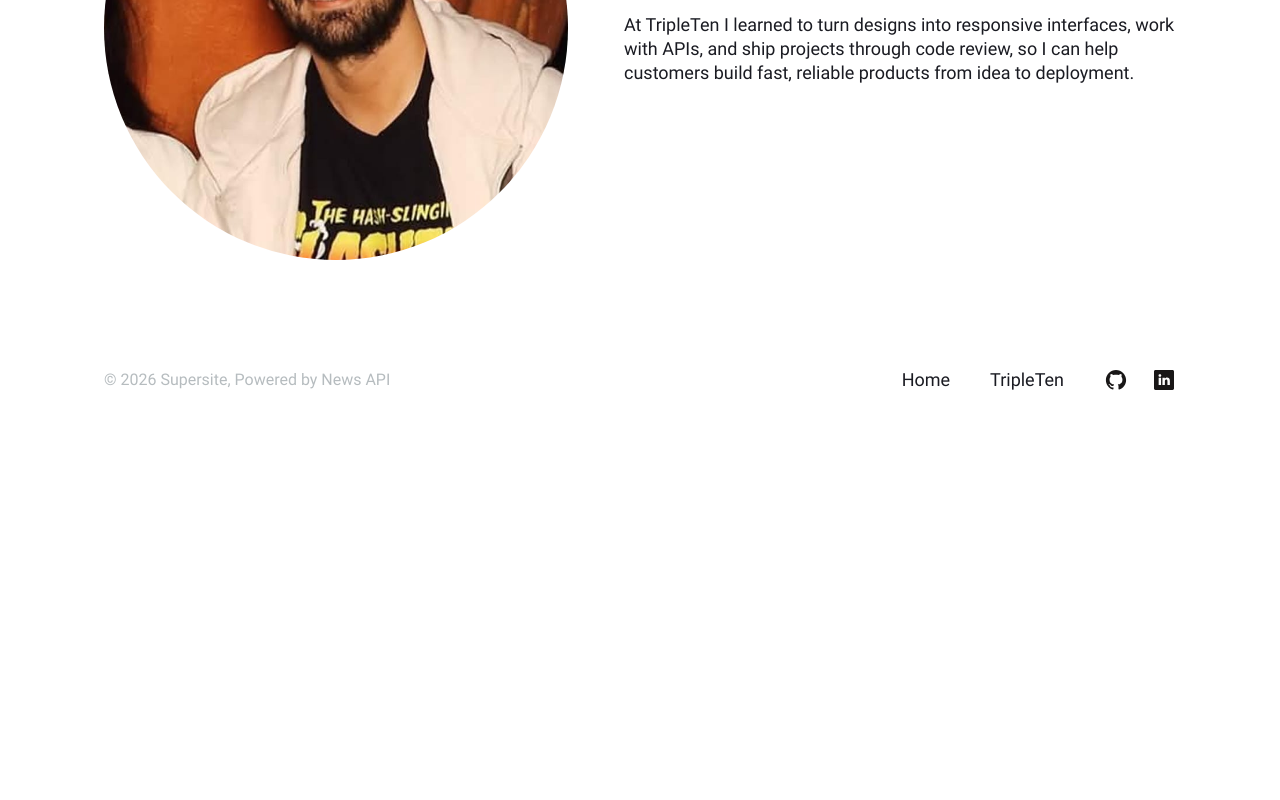
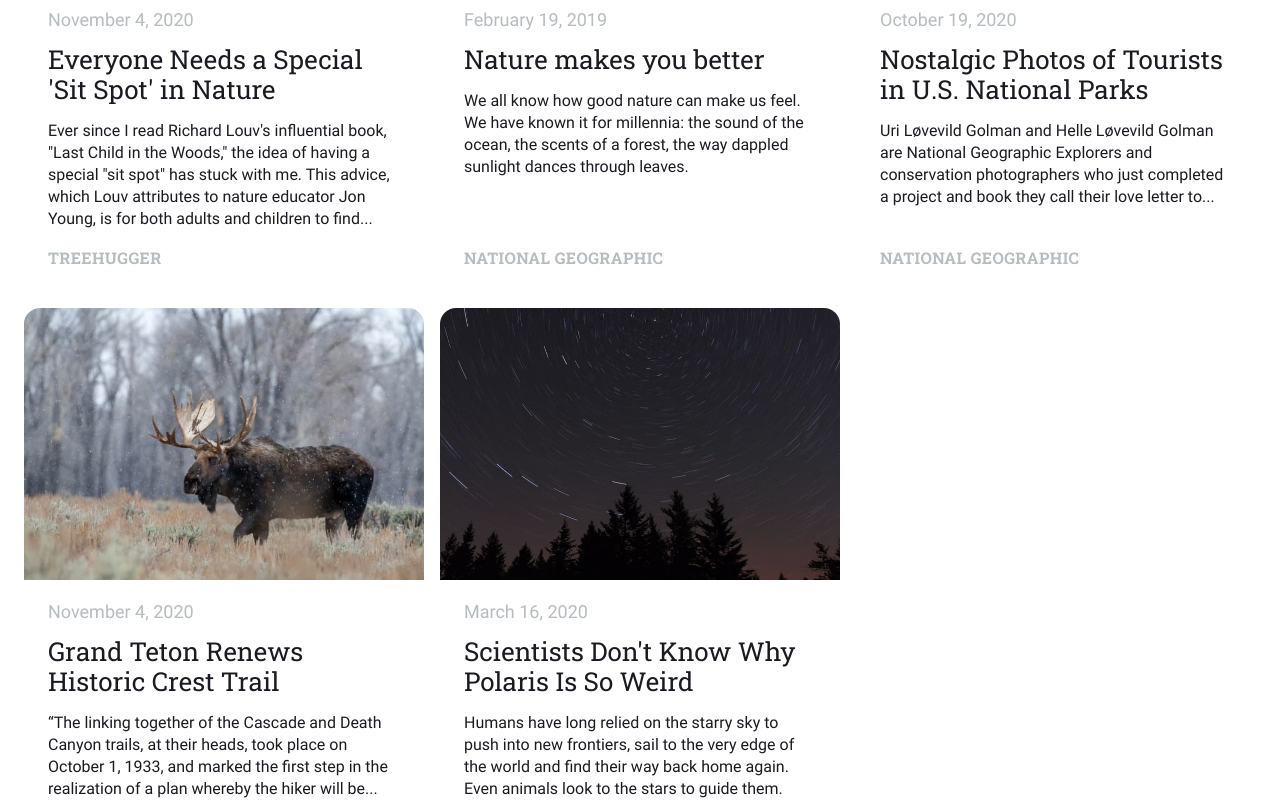
Before and after one commit to ZephyrD18/se_finalProject_frontEnd_X, a React (Vite) app: page / in a window 1280 px wide. Shown: the part 860-1660 px from the top of the page. Before the commit the page ends 1280 px from the top, so only its background shows below. Built offline with nearby package versions, Linux system fonts and the light colour scheme.

Commit message:
Added articles & time functionality

```diff
--- a/src/components/Main/Main.jsx
+++ b/src/components/Main/Main.jsx
@@ -1,6 +1,8 @@
 import "./Main.css";
 import SearchForm from "../SearchForm/SearchForm";
 import About from "../About/About";
+import NewsCardList from "../NewsCardList/NewsCardList";
+import { sampleArticles } from "../../utils/constants";
 
 function Main() {
   return (
@@ -15,6 +17,7 @@ function Main() {
           <SearchForm />
         </div>
       </section>
+      <NewsCardList articles={sampleArticles} />
       <About />
     </main>
   );
--- /dev/null
+++ b/src/components/NewsCard/NewsCard.css
@@ -0,0 +1,84 @@
+.news-card {
+  position: relative;
+  display: flex;
+  width: 100%;
+  height: 576px;
+  border-radius: 16px;
+  background-color: var(--color-white);
+  overflow: hidden;
+  transition: box-shadow 0.3s ease;
+}
+
+.news-card:hover {
+  box-shadow: 0 10px 22px rgba(8, 29, 45, 0.1);
+}
+
+.news-card__link {
+  display: flex;
+  flex-direction: column;
+  width: 100%;
+  color: inherit;
+  text-decoration: none;
+}
+
+.news-card__image {
+  display: block;
+  flex-shrink: 0;
+  width: 100%;
+  height: 272px;
+  object-fit: cover;
+}
+
+.news-card__content {
+  display: flex;
+  flex-direction: column;
+  flex-grow: 1;
+  min-height: 0;
+  padding: 20px 24px 24px;
+}
+
+.news-card__date {
+  margin: 0;
+  font-size: 18px;
+  line-height: 24px;
+  color: var(--color-gray-text);
+}
+
+.news-card__title {
+  display: -webkit-box;
+  margin: 12px 0 0;
+  overflow: hidden;
+  font-family: var(--font-roboto-slab);
+  font-size: 26px;
+  font-weight: 400;
+  line-height: 30px;
+  -webkit-box-orient: vertical;
+  -webkit-line-clamp: 2;
+  line-clamp: 2;
+}
+
+.news-card__text {
+  display: -webkit-box;
+  margin: 16px 0 0;
+  overflow: hidden;
+  font-size: 16px;
+  line-height: 22px;
+  -webkit-box-orient: vertical;
+  -webkit-line-clamp: 5;
+  line-clamp: 5;
+}
+
+.news-card__source {
+  margin: auto 0 0;
+  padding-top: 16px;
+  overflow: hidden;
+  font-family: var(--font-roboto-slab);
+  font-size: 16px;
+  font-weight: 700;
+  line-height: 20px;
+  letter-spacing: 0.4px;
+  text-overflow: ellipsis;
+  text-transform: uppercase;
+  white-space: nowrap;
+  color: var(--color-gray-text);
+}
--- /dev/null
+++ b/src/components/NewsCard/NewsCard.jsx
@@ -0,0 +1,31 @@
+import "./NewsCard.css";
+import { formatDate } from "../../utils/formatters";
+
+function NewsCard({ article }) {
+  return (
+    <article className="news-card">
+      <a
+        className="news-card__link"
+        href={article.link}
+        target="_blank"
+        rel="noopener noreferrer"
+      >
+        <img
+          className="news-card__image"
+          src={article.image}
+          alt={article.title}
+        />
+        <div className="news-card__content">
+          <time className="news-card__date" dateTime={article.date}>
+            {formatDate(article.date)}
+          </time>
+          <h3 className="news-card__title">{article.title}</h3>
+          <p className="news-card__text">{article.text}</p>
+          <p className="news-card__source">{article.source}</p>
+        </div>
+      </a>
+    </article>
+  );
+}
+
+export default NewsCard;
--- /dev/null
+++ b/src/components/NewsCardList/NewsCardList.css
@@ -0,0 +1,28 @@
+.news-card-list {
+  display: grid;
+  grid-template-columns: repeat(3, minmax(0, 400px));
+  justify-content: center;
+  gap: 16px;
+  margin: 0;
+  padding: 0;
+  list-style: none;
+}
+
+.news-card-list__item {
+  display: flex;
+  min-width: 0;
+}
+
+@media screen and (max-width: 1279px) {
+  .news-card-list {
+    grid-template-columns: repeat(3, minmax(0, 1fr));
+    gap: 8px;
+  }
+}
+
+@media screen and (max-width: 767px) {
+  .news-card-list {
+    grid-template-columns: repeat(auto-fill, minmax(min(288px, 100%), 1fr));
+    gap: 10px;
+  }
+}
--- /dev/null
+++ b/src/components/NewsCardList/NewsCardList.jsx
@@ -0,0 +1,16 @@
+import "./NewsCardList.css";
+import NewsCard from "../NewsCard/NewsCard";
+
+function NewsCardList({ articles }) {
+  return (
+    <ul className="news-card-list">
+      {articles.map((article) => (
+        <li className="news-card-list__item" key={article._id}>
+          <NewsCard article={article} />
+        </li>
+      ))}
+    </ul>
+  );
+}
+
+export default NewsCardList;
--- /dev/null
+++ b/src/utils/constants.js
@@ -0,0 +1,58 @@
+import polarisImage from "../images/cards/polaris.jpg";
+import mooseImage from "../images/cards/moose.jpg";
+import yellowstoneImage from "../images/cards/yellowstone.jpg";
+import lakeImage from "../images/cards/lake.jpg";
+import corgiImage from "../images/cards/corgi.jpg";
+
+export const sampleArticles = [
+  {
+    _id: "default-1",
+    keyword: "Nature",
+    title: "Everyone Needs a Special 'Sit Spot' in Nature",
+    text: 'Ever since I read Richard Louv\'s influential book, "Last Child in the Woods," the idea of having a special "sit spot" has stuck with me. This advice, which Louv attributes to nature educator Jon Young, is for both adults and children to find...',
+    date: "2020-11-04T00:00:00Z",
+    source: "treehugger",
+    link: "https://www.treehugger.com/",
+    image: corgiImage,
+  },
+  {
+    _id: "default-2",
+    keyword: "Nature",
+    title: "Nature makes you better",
+    text: "We all know how good nature can make us feel. We have known it for millennia: the sound of the ocean, the scents of a forest, the way dappled sunlight dances through leaves.",
+    date: "2019-02-19T00:00:00Z",
+    source: "national geographic",
+    link: "https://www.nationalgeographic.com/",
+    image: lakeImage,
+  },
+  {
+    _id: "default-3",
+    keyword: "Yellowstone",
+    title: "Nostalgic Photos of Tourists in U.S. National Parks",
+    text: "Uri Løvevild Golman and Helle Løvevild Golman are National Geographic Explorers and conservation photographers who just completed a project and book they call their love letter to...",
+    date: "2020-10-19T00:00:00Z",
+    source: "national geographic",
+    link: "https://www.nationalgeographic.com/",
+    image: yellowstoneImage,
+  },
+  {
+    _id: "default-4",
+    keyword: "Parks",
+    title: "Grand Teton Renews Historic Crest Trail",
+    text: "“The linking together of the Cascade and Death Canyon trails, at their heads, took place on October 1, 1933, and marked the first step in the realization of a plan whereby the hiker will be...",
+    date: "2020-11-04T00:00:00Z",
+    source: "National parks traveler",
+    link: "https://www.nationalparkstraveler.org/",
+    image: mooseImage,
+  },
+  {
+    _id: "default-5",
+    keyword: "Photography",
+    title: "Scientists Don't Know Why Polaris Is So Weird",
+    text: "Humans have long relied on the starry sky to push into new frontiers, sail to the very edge of the world and find their way back home again. Even animals look to the stars to guide them.",
+    date: "2020-03-16T00:00:00Z",
+    source: "treehugger",
+    link: "https://www.treehugger.com/",
+    image: polarisImage,
+  },
+];
--- /dev/null
+++ b/src/utils/formatters.js
@@ -0,0 +1,8 @@
+export function formatDate(isoDate) {
+  return new Date(isoDate).toLocaleDateString("en-US", {
+    month: "long",
+    day: "numeric",
+    year: "numeric",
+    timeZone: "UTC",
+  });
+}
```
